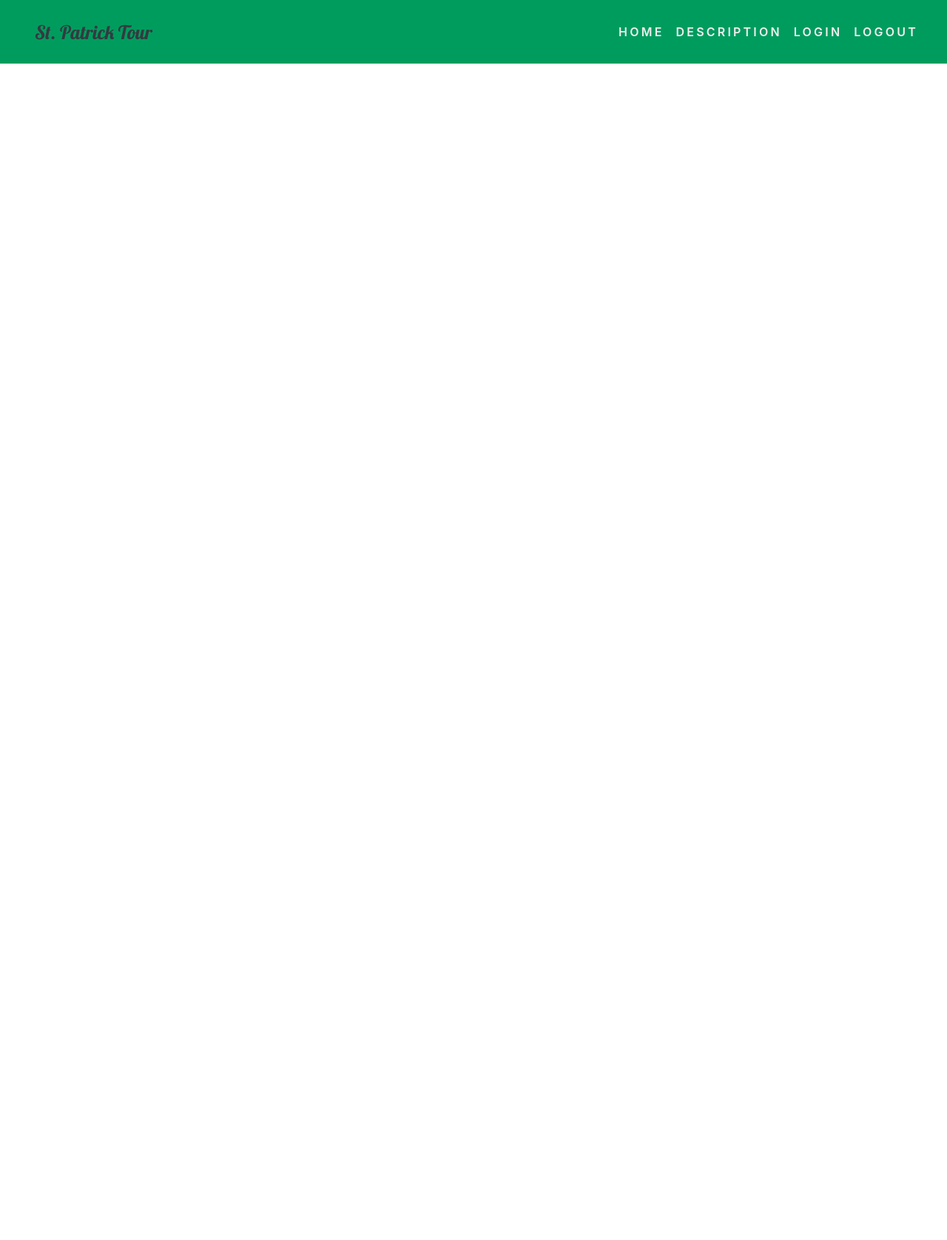
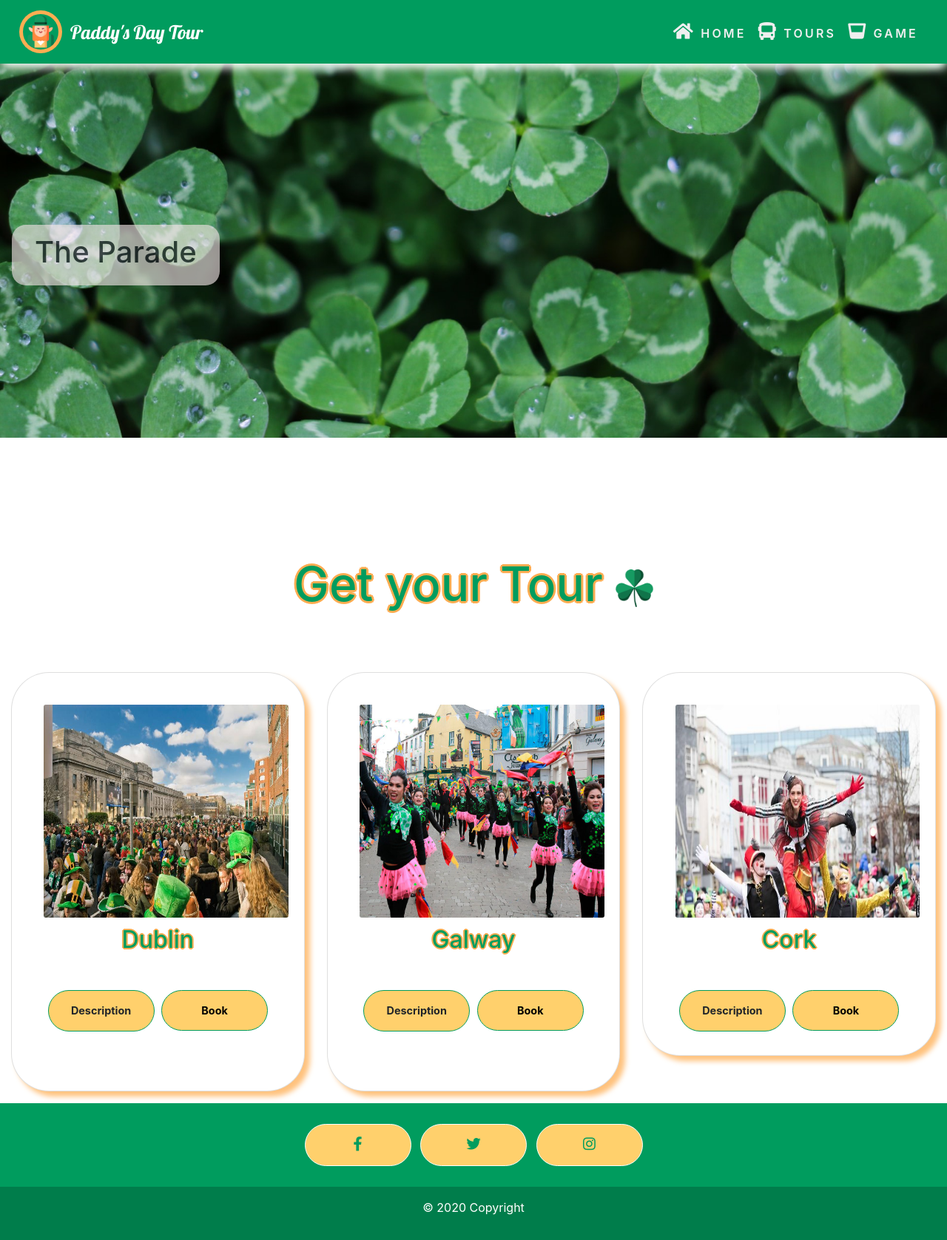
Before and after one commit to cartman1978/St-patrick-s-day-tour, a Flask app: page / in a window 1280 px wide. Shown: the whole page at 74% size. Before the commit the page ends 86 px from the top, so only its background shows below. Run offline with Flask 2, Linux system fonts and the light colour scheme; some libraries are stand-ins or nearby versions.

Commit message:
added base.html and templatye/index.html

```diff
--- a/cork.html
+++ b/cork.html
@@ -69,9 +69,7 @@
     </div>
 
     <!-- Main section -->
-        <h1 class="text-center" id="des-title">Cork</h1>
-
-
+        <h1 class="text-center" id="des-title"><img src="static/images/hat .png" alt="paddy-hat"></h1>
 
 
 
--- a/templates/base.html
+++ b/templates/base.html
@@ -1,65 +1,48 @@
 <!DOCTYPE html>
 <html lang="en">
-
 <head>
     <meta charset="UTF-8">
     <meta name="viewport" content="width=device-width, initial-scale=1.0">
-    <title>
     {% block title %}
     {% endblock %}
-    </title>
     <!-- bootstrap cdn -->
     <link rel="stylesheet" href="https://cdn.jsdelivr.net/npm/bootstrap@4.6.0/dist/css/bootstrap.min.css">
     <!-- font awesome -->
     <link rel="stylesheet" href="https://cdnjs.cloudflare.com/ajax/libs/font-awesome/5.15.1/css/all.min.css">
+    {% block head %}
+    {% endblock %}
     <!-- custom css -->
     <link rel="stylesheet" href="{{ url_for('static', filename='css/style.css') }}">
 </head>
-
 <body>
-    <!-- Nav -->
+    <div class="main">
         <nav class="navbar navbar-expand-lg fixed-top">
             <div class="container-fluid">
-            <a class="navbar-brand text-dark" href="{{ url_for('index') }}">St. Patrick Tour</a>
-
+                <img id="logo" src="static/images/Saint-Patrick.png" alt="paddys">
+                <a class="navbar-brand" href="#"> Paddy's Day Tour</a>
                 <button class="navbar-toggler collapsed" id="changeToggle" type="button" data-toggle="collapse"
                     data-target="#navbarNav" aria-controls="navbarNav" aria-expanded="false" aria-label="Toggle navigation">
                     <span class="navbar-toggler-icon" id="nav-hamburger"><i class="fas fa-bars"></i></span>
                     <span class="close-icon py-1" id="nav-close"><i class="fas fa-times"></i></span>
                 </button>
-
-
-
                 <div class="collapse navbar-collapse" id="navbarNav">
-
                     <div class="li-group ml-auto">
                         <ul class="navbar-nav">
                             <li class="nav-item">
                                 <a class="nav-link" aria-current="page" href="{{ url_for('index') }}" aria-label="">
-
-                                Home
-
+                                    <i class="fas fa-home"></i> Home
                                 </a>
                             </li>
                             <li class="nav-item">
-                            <a class="nav-link" href="#" aria-label="About">
-
-                                Description
-
+                                <a class="nav-link" href="#tours" aria-label="About">
+                                    <i class="fas fa-bus"></i>
+                                    Tours
                                 </a>
                             </li>
                             <li class="nav-item">
-                            <a class="nav-link" href="#" aria-label="">
-
-                                Login
-
-                            </a>
-                        </li>
-                        <li class="nav-item">
-                            <a class="nav-link" href="#" aria-label="">
-
-                                Logout
-
+                                <a class="nav-link" href="{{ url_for('game') }}" aria-label="">
+                                    <i class="fas fa-glass-whiskey"></i>
+                                    Game
                                 </a>
                             </li>
                         </ul>
@@ -67,15 +50,39 @@
                 </div>
             </div>
         </nav>
-    <!-- End of Nav -->
-
+    </div>
     {% block content %}
     {% endblock %}
-
     <!-- Footer -->
-
+    <footer class="footer text-center text-white">
+        <!-- Grid container -->
+        <div class="container pt-4">
+            <!-- Section: Social media -->
+            <section class="mb-4">
+                <!-- Facebook -->
+                <a class="btn btn-link btn-floating btn-lg text-dark m-1" href="#!" role="button"
+                    data-mdb-ripple-color="dark"><i class="fab fa-facebook-f"></i></a>
+                <!-- Twitter -->
+                <a class="btn btn-link btn-floating btn-lg text-dark m-1" href="#!" role="button"
+                    data-mdb-ripple-color="dark"><i class="fab fa-twitter"></i></a>
+                <!-- Instagram -->
+                <a class="btn btn-link btn-floating btn-lg text-dark m-1" href="#!" role="button"
+                    data-mdb-ripple-color="dark"><i class="fab fa-instagram"></i></a>
+            </section>
+            <!-- Section: Social media -->
+        </div>
+        <!-- Grid container -->
+        <!-- Copyright -->
+        <div class="text-center text-dark p-3" style="background-color: rgba(0, 0, 0, 0.2);">
+            <p id="p-footer">© 2020 Copyright</p>
+            <!-- <a class="text-dark" href="https://mdbootstrap.com/">MDBootstrap.com</a> -->
+        </div>
+        <!-- Copyright -->
+    </footer>
+    <script src="https://code.jquery.com/jquery-3.5.1.slim.min.js"></script>
+    <script src="https://cdn.jsdelivr.net/npm/popper.js@1.16.1/dist/umd/popper.min.js"></script>
+    <script src="https://cdn.jsdelivr.net/npm/bootstrap@4.6.0/dist/js/bootstrap.min.js"></script>
+    <script src="static/js/script.js"></script>
     <!-- End of Footer -->
-
 </body>
-
 </html>
--- a/templates/index.html
+++ b/templates/index.html
@@ -1,4 +1,55 @@
 {% extends "base.html" %}
+{% block title %}
+<title>St Patrick's day Tour</title>
+{% endblock %}
+{% block head %}
+<!-- add html page specific <head> material here -->
+{% endblock %}
 {% block content %}
-<!-- Code from index page should be written here -->
+    <!-- Hero image -->
+    <div class="hero">
+        <img class="hero-img" src="static/images/hero.jpg" alt="paddys">
+        <div class="jumbotron jumbotron-fluid">
+            <div class="container">
+                <h1> The Parade</h1>
+            </div>
+        </div>
+    </div>
+    <!-- Cards -->
+    <h2 id="tours" class="tour text-center">Get your Tour <img id="sharmrock" src="static/images/shamrock .png" alt="sharmrock">
+    </h2>
+    <div class="container-fluid">
+        <div class="row equal">
+            <div class="col-sm-4 d-flex pb-3">
+                <div class="card card-outline-primary">
+                    <img class="card-img" src="static/images/dublin.jpg" alt="Dublin">
+                    <div class="card-block text-center">
+                        <h3 class="card-title text-center mb-5">Dublin</h3>
+                        <button class="btn">Description</button>
+                        <button class="btn-1">Book</button>
+                    </div>
+                </div>
+            </div>
+            <div class="col-sm-4 d-flex pb-3">
+                <div class="card card-outline-primary">
+                    <img class="card-img" src="static/images/galway.jpg" alt="Galway">
+                    <div class="card-block text-center">
+                        <h3 class="card-title text-center mb-5">Galway</h3>
+                        <button class="btn">Description</button>
+                        <button class="btn-1">Book</button>
+                    </div>
+                </div>
+            </div>
+            <div class="col-sm-4 d-flex pb-3 mb-5">
+                <div class="card card-outline-primary">
+                    <img class="card-img" src="static/images/cork.jpg" alt="Cork">
+                    <div class="card-block text-center">
+                        <h3 class="card-title text-center mb-5">Cork</h3>
+                        <button class="btn">Description</button>
+                        <button class="btn-1">Book</button>
+                    </div>
+                </div>
+            </div>
+        </div>
+    </div>
 {% endblock %}
```
Also changed, not shown: static/images/hat .png (added). Lines whose indentation alone changed are shown as unchanged.
